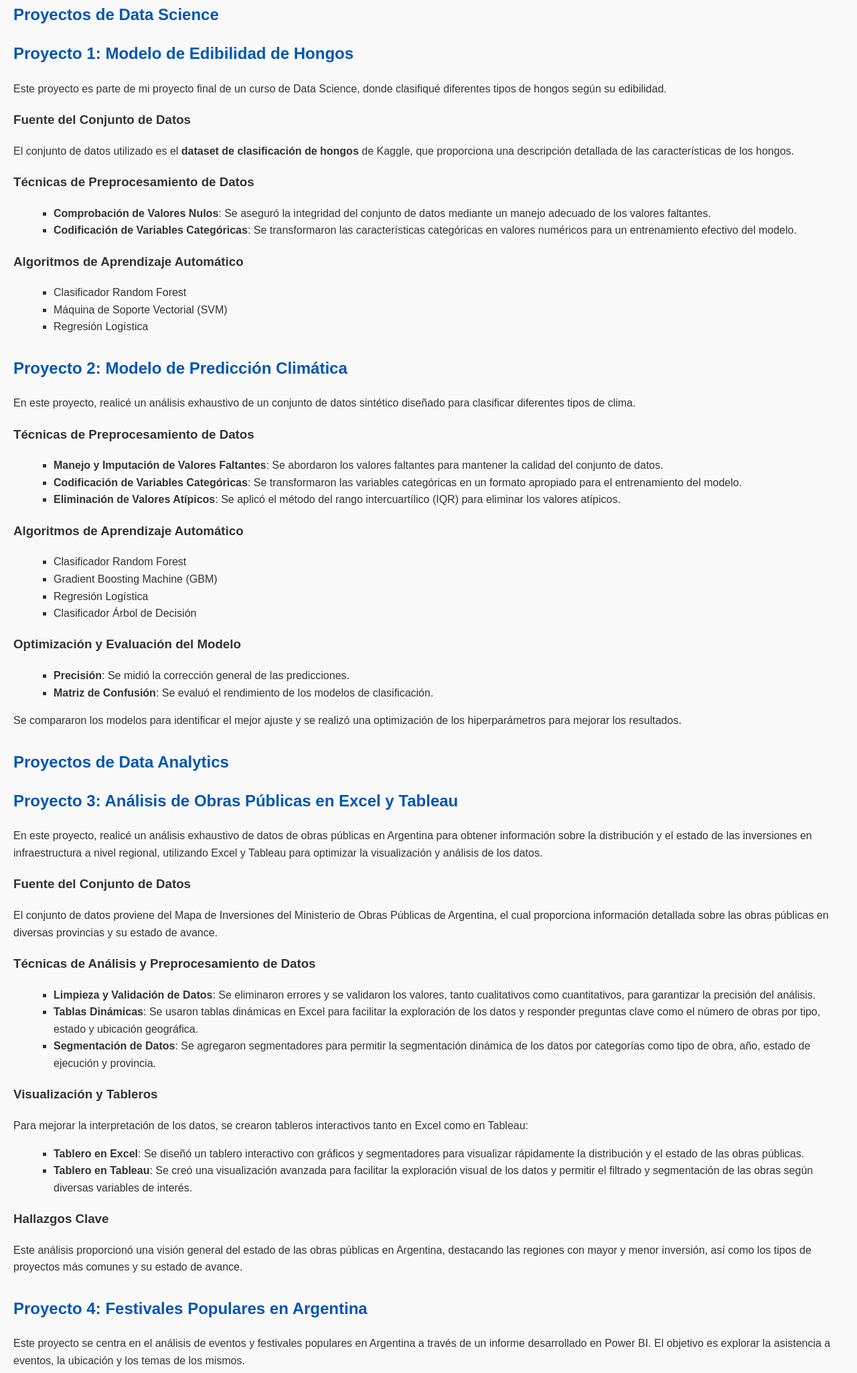
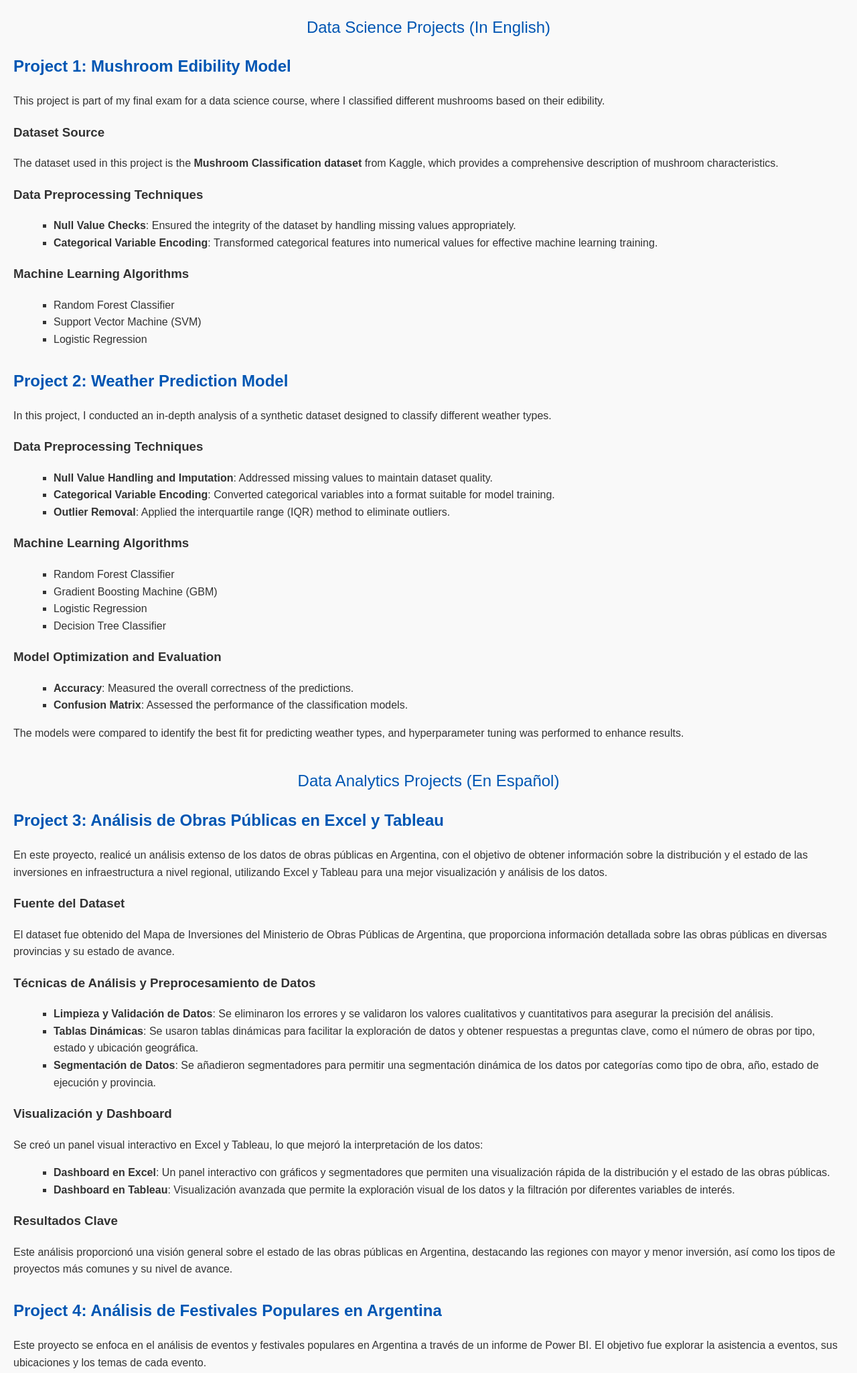
Before and after one commit to AlvarezLI/Portafolio_alvarez, a plain HTML site: page index.html in a window 1280 px wide. Shown: the part 111-2161 px from the top of the page at 67% size. Drawn offline with Linux system fonts and the light colour scheme.

Commit message:
Update index.html

```diff
--- a/index.html
+++ b/index.html
@@ -1,9 +1,9 @@
 <!DOCTYPE html>
-<html lang="es">
+<html lang="en">
 <head>
     <meta charset="UTF-8">
     <meta name="viewport" content="width=device-width, initial-scale=1.0">
-    <title>Portafolio Luis Ignacio Alvarez</title>
+    <title>Luis Ignacio Alvarez Portfolio</title>
     <style>
         body {
             font-family: Arial, sans-serif;
@@ -15,6 +15,12 @@
         }
         h1 {
             color: #444;
+            text-align: center;
+        }
+        .section-title {
+            font-size: 24px;
+            color: #0056b3;
+            margin-top: 40px;
             text-align: center;
         }
         .project {
@@ -37,130 +43,130 @@
     </style>
 </head>
 <body>
-    <h1>Portafolio Luis Ignacio Alvarez</h1>
+    <h1>Luis Ignacio Alvarez Portfolio</h1>
 
-    <h2>Proyectos de Data Science</h2>
+    <div class="section-title">Data Science Projects (In English)</div>
 
     <div class="project">
-        <h2>Proyecto 1: <a href="https://github.com/AlvarezLI/ProjectDS-Mushrooms" target="_blank">Modelo de Edibilidad de Hongos</a></h2>
-        <p>Este proyecto es parte de mi proyecto final de un curso de Data Science, donde clasifiqué diferentes tipos de hongos según su edibilidad.</p>
+        <h2>Project 1: <a href="https://github.com/AlvarezLI/ProjectDS-Mushrooms" target="_blank">Mushroom Edibility Model</a></h2>
+        <p>This project is part of my final exam for a data science course, where I classified different mushrooms based on their edibility.</p>
 
-        <h3>Fuente del Conjunto de Datos</h3>
-        <p>El conjunto de datos utilizado es el <strong>dataset de clasificación de hongos</strong> de Kaggle, que proporciona una descripción detallada de las características de los hongos.</p>
+        <h3>Dataset Source</h3>
+        <p>The dataset used in this project is the <strong>Mushroom Classification dataset</strong> from Kaggle, which provides a comprehensive description of mushroom characteristics.</p>
 
-        <h3>Técnicas de Preprocesamiento de Datos</h3>
+        <h3>Data Preprocessing Techniques</h3>
         <ul>
-            <li><strong>Comprobación de Valores Nulos</strong>: Se aseguró la integridad del conjunto de datos mediante un manejo adecuado de los valores faltantes.</li>
-            <li><strong>Codificación de Variables Categóricas</strong>: Se transformaron las características categóricas en valores numéricos para un entrenamiento efectivo del modelo.</li>
+            <li><strong>Null Value Checks</strong>: Ensured the integrity of the dataset by handling missing values appropriately.</li>
+            <li><strong>Categorical Variable Encoding</strong>: Transformed categorical features into numerical values for effective machine learning training.</li>
         </ul>
 
-        <h3>Algoritmos de Aprendizaje Automático</h3>
+        <h3>Machine Learning Algorithms</h3>
         <ul>
-            <li>Clasificador Random Forest</li>
-            <li>Máquina de Soporte Vectorial (SVM)</li>
-            <li>Regresión Logística</li>
+            <li>Random Forest Classifier</li>
+            <li>Support Vector Machine (SVM)</li>
+            <li>Logistic Regression</li>
         </ul>
     </div>
 
     <div class="project">
-        <h2>Proyecto 2: <a href="https://github.com/AlvarezLI/ProyectoDSII_ParteI" target="_blank">Modelo de Predicción Climática</a></h2>
-        <p>En este proyecto, realicé un análisis exhaustivo de un conjunto de datos sintético diseñado para clasificar diferentes tipos de clima.</p>
+        <h2>Project 2: <a href="https://github.com/AlvarezLI/ProyectoDSII_ParteI" target="_blank">Weather Prediction Model</a></h2>
+        <p>In this project, I conducted an in-depth analysis of a synthetic dataset designed to classify different weather types.</p>
+
+        <h3>Data Preprocessing Techniques</h3>
+        <ul>
+            <li><strong>Null Value Handling and Imputation</strong>: Addressed missing values to maintain dataset quality.</li>
+            <li><strong>Categorical Variable Encoding</strong>: Converted categorical variables into a format suitable for model training.</li>
+            <li><strong>Outlier Removal</strong>: Applied the interquartile range (IQR) method to eliminate outliers.</li>
+        </ul>
+
+        <h3>Machine Learning Algorithms</h3>
+        <ul>
+            <li>Random Forest Classifier</li>
+            <li>Gradient Boosting Machine (GBM)</li>
+            <li>Logistic Regression</li>
+            <li>Decision Tree Classifier</li>
+        </ul>
+
+        <h3>Model Optimization and Evaluation</h3>
+        <ul>
+            <li><strong>Accuracy</strong>: Measured the overall correctness of the predictions.</li>
+            <li><strong>Confusion Matrix</strong>: Assessed the performance of the classification models.</li>
+        </ul>
+        <p>The models were compared to identify the best fit for predicting weather types, and hyperparameter tuning was performed to enhance results.</p>
+    </div>
+
+    <div class="section-title">Data Analytics Projects (En Español)</div>
+
+    <div class="project">
+        <h2>Project 3: <a href="https://github.com/AlvarezLI/Excel-Tableau_PublicWorks" target="_blank">Análisis de Obras Públicas en Excel y Tableau</a></h2>
+        <p>En este proyecto, realicé un análisis extenso de los datos de obras públicas en Argentina, con el objetivo de obtener información sobre la distribución y el estado de las inversiones en infraestructura a nivel regional, utilizando Excel y Tableau para una mejor visualización y análisis de los datos.</p>
+
+        <h3>Fuente del Dataset</h3>
+        <p>El dataset fue obtenido del Mapa de Inversiones del Ministerio de Obras Públicas de Argentina, que proporciona información detallada sobre las obras públicas en diversas provincias y su estado de avance.</p>
+
+        <h3>Técnicas de Análisis y Preprocesamiento de Datos</h3>
+        <ul>
+            <li><strong>Limpieza y Validación de Datos</strong>: Se eliminaron los errores y se validaron los valores cualitativos y cuantitativos para asegurar la precisión del análisis.</li>
+            <li><strong>Tablas Dinámicas</strong>: Se usaron tablas dinámicas para facilitar la exploración de datos y obtener respuestas a preguntas clave, como el número de obras por tipo, estado y ubicación geográfica.</li>
+            <li><strong>Segmentación de Datos</strong>: Se añadieron segmentadores para permitir una segmentación dinámica de los datos por categorías como tipo de obra, año, estado de ejecución y provincia.</li>
+        </ul>
+
+        <h3>Visualización y Dashboard</h3>
+        <p>Se creó un panel visual interactivo en Excel y Tableau, lo que mejoró la interpretación de los datos:</p>
+        <ul>
+            <li><strong>Dashboard en Excel</strong>: Un panel interactivo con gráficos y segmentadores que permiten una visualización rápida de la distribución y el estado de las obras públicas.</li>
+            <li><strong>Dashboard en Tableau</strong>: Visualización avanzada que permite la exploración visual de los datos y la filtración por diferentes variables de interés.</li>
+        </ul>
+
+        <h3>Resultados Clave</h3>
+        <p>Este análisis proporcionó una visión general sobre el estado de las obras públicas en Argentina, destacando las regiones con mayor y menor inversión, así como los tipos de proyectos más comunes y su nivel de avance.</p>
+    </div>
+
+    <div class="project">
+        <h2>Project 4: <a href="https://github.com/AlvarezLI/PowerBi-CostumbresArg" target="_blank">Análisis de Festivales Populares en Argentina</a></h2>
+        <p>Este proyecto se enfoca en el análisis de eventos y festivales populares en Argentina a través de un informe de Power BI. El objetivo fue explorar la asistencia a eventos, sus ubicaciones y los temas de cada evento.</p>
+
+        <h3>Fuente del Dataset</h3>
+        <p>El dataset utilizado en este proyecto es una compilación de información sobre eventos y festivales populares en Argentina, que incluye detalles como el número de asistentes, la ubicación de los eventos y los temas de los mismos.</p>
 
         <h3>Técnicas de Preprocesamiento de Datos</h3>
         <ul>
-            <li><strong>Manejo y Imputación de Valores Faltantes</strong>: Se abordaron los valores faltantes para mantener la calidad del conjunto de datos.</li>
-            <li><strong>Codificación de Variables Categóricas</strong>: Se transformaron las variables categóricas en un formato apropiado para el entrenamiento del modelo.</li>
-            <li><strong>Eliminación de Valores Atípicos</strong>: Se aplicó el método del rango intercuartílico (IQR) para eliminar los valores atípicos.</li>
-        </ul>
-
-        <h3>Algoritmos de Aprendizaje Automático</h3>
-        <ul>
-            <li>Clasificador Random Forest</li>
-            <li>Gradient Boosting Machine (GBM)</li>
-            <li>Regresión Logística</li>
-            <li>Clasificador Árbol de Decisión</li>
-        </ul>
-
-        <h3>Optimización y Evaluación del Modelo</h3>
-        <ul>
-            <li><strong>Precisión</strong>: Se midió la corrección general de las predicciones.</li>
-            <li><strong>Matriz de Confusión</strong>: Se evaluó el rendimiento de los modelos de clasificación.</li>
-        </ul>
-        <p>Se compararon los modelos para identificar el mejor ajuste y se realizó una optimización de los hiperparámetros para mejorar los resultados.</p>
-    </div>
-
-    <h2>Proyectos de Data Analytics</h2>
-
-    <div class="project">
-        <h2>Proyecto 3: <a href="https://github.com/AlvarezLI/Excel-Tableau_PublicWorks" target="_blank">Análisis de Obras Públicas en Excel y Tableau</a></h2>
-        <p>En este proyecto, realicé un análisis exhaustivo de datos de obras públicas en Argentina para obtener información sobre la distribución y el estado de las inversiones en infraestructura a nivel regional, utilizando Excel y Tableau para optimizar la visualización y análisis de los datos.</p>
-
-        <h3>Fuente del Conjunto de Datos</h3>
-        <p>El conjunto de datos proviene del Mapa de Inversiones del Ministerio de Obras Públicas de Argentina, el cual proporciona información detallada sobre las obras públicas en diversas provincias y su estado de avance.</p>
-
-        <h3>Técnicas de Análisis y Preprocesamiento de Datos</h3>
-        <ul>
-            <li><strong>Limpieza y Validación de Datos</strong>: Se eliminaron errores y se validaron los valores, tanto cualitativos como cuantitativos, para garantizar la precisión del análisis.</li>
-            <li><strong>Tablas Dinámicas</strong>: Se usaron tablas dinámicas en Excel para facilitar la exploración de los datos y responder preguntas clave como el número de obras por tipo, estado y ubicación geográfica.</li>
-            <li><strong>Segmentación de Datos</strong>: Se agregaron segmentadores para permitir la segmentación dinámica de los datos por categorías como tipo de obra, año, estado de ejecución y provincia.</li>
-        </ul>
-
-        <h3>Visualización y Tableros</h3>
-        <p>Para mejorar la interpretación de los datos, se crearon tableros interactivos tanto en Excel como en Tableau:</p>
-        <ul>
-            <li><strong>Tablero en Excel</strong>: Se diseñó un tablero interactivo con gráficos y segmentadores para visualizar rápidamente la distribución y el estado de las obras públicas.</li>
-            <li><strong>Tablero en Tableau</strong>: Se creó una visualización avanzada para facilitar la exploración visual de los datos y permitir el filtrado y segmentación de las obras según diversas variables de interés.</li>
-        </ul>
-
-        <h3>Hallazgos Clave</h3>
-        <p>Este análisis proporcionó una visión general del estado de las obras públicas en Argentina, destacando las regiones con mayor y menor inversión, así como los tipos de proyectos más comunes y su estado de avance.</p>
-    </div>
-
-    <div class="project">
-        <h2>Proyecto 4: <a href="https://github.com/AlvarezLI/PowerBi-CostumbresArg" target="_blank">Festivales Populares en Argentina</a></h2>
-        <p>Este proyecto se centra en el análisis de eventos y festivales populares en Argentina a través de un informe desarrollado en Power BI. El objetivo es explorar la asistencia a eventos, la ubicación y los temas de los mismos.</p>
-
-        <h3>Fuente del Conjunto de Datos</h3>
-        <p>El conjunto de datos utilizado es una recopilación de información sobre eventos y festivales populares en Argentina, incluyendo detalles como el número de asistentes, la ubicación de los eventos y los temas de los mismos.</p>
-
-        <h3>Técnicas de Preprocesamiento de Datos</h3>
-        <ul>
-            <li><strong>Control de Valores Nulos</strong>: Se manejaron los valores faltantes para asegurar la integridad del conjunto de datos.</li>
-            <li><strong>Codificación de Variables Categóricas</strong>: Se transformaron las características categóricas para su análisis de datos.</li>
+            <li><strong>Control de Valores Nulos</strong>: Se manejaron los valores faltantes adecuadamente para asegurar la integridad del dataset.</li>
+            <li><strong>Codificación de Variables Categóricas</strong>: Las características categóricas se transformaron en valores numéricos, lo cual es esencial para el análisis de datos.</li>
         </ul>
 
         <h3>Visualización y Análisis</h3>
         <ul>
-            <li><strong>Asistencia</strong>: Gráficos que muestran el número de asistentes por mes, año y tipo de entrada.</li>
-            <li><strong>Ubicación de los Eventos</strong>: Un mapa muestra la distribución de los eventos por provincia.</li>
-            <li><strong>Análisis de Temas</strong>: Clasificación de eventos por tema y tipo de entrada.</li>
+            <li><strong>Asistencia</strong>: Incluye gráficos que muestran el número de asistentes por mes, año y tipo de entrada.</li>
+            <li><strong>Información de los Eventos</strong>: Un mapa muestra la distribución de los eventos por provincia.</li>
+            <li><strong>Análisis de Temas</strong>: Permite explorar los temas de los eventos, mostrando la clasificación por tipo de entrada y el número de eventos por tema.</li>
         </ul>
 
         <h3>Resultados Clave</h3>
-        <p>Este análisis proporciona una visión integral de la participación en festivales en Argentina, destacando tendencias en asistencia, distribución de eventos y temas predominantes.</p>
+        <p>Este análisis ofrece una visión integral de la participación en festivales populares en Argentina, destacando las tendencias en la asistencia, la distribución geográfica de los eventos y los temas predominantes.</p>
     </div>
 
     <div class="project">
-        <h2>Proyecto 5: <a href="https://github.com/AlvarezLI/PowerBI_Spotify" target="_blank">Análisis de Datos Musicales de Spotify</a></h2>
-        <p>Este proyecto se centra en el análisis de datos de canciones de Spotify para explorar las características musicales y su relación con la popularidad de las canciones.</p>
+        <h2>Project 5: <a href="https://github.com/AlvarezLI/PowerBI_Spotify" target="_blank">Análisis de Datos Musicales de Spotify</a></h2>
+        <p>Este proyecto se enfoca en analizar los datos de canciones de Spotify, con el objetivo de explorar las características musicales y su relación con la popularidad de las canciones.</p>
 
-        <h3>Fuente del Conjunto de Datos</h3>
-        <p>El conjunto de datos utilizado fue descargado de <a href="https://www.kaggle.com/datasets/nelgiriyewithana/top-spotify-songs-2023" target="_blank">Kaggle</a>, el cual proporciona información sobre características de las canciones como tempo, valencia, energía y popularidad.</p>
+        <h3>Fuente del Dataset</h3>
+        <p>El dataset utilizado en este proyecto fue descargado de <a href="https://www.kaggle.com/datasets" target="_blank">Kaggle</a>, y contiene información detallada sobre canciones populares en Spotify.</p>
 
-        <h3>Técnicas de Preprocesamiento de Datos</h3>
+        <h3>Preprocesamiento de Datos</h3>
         <ul>
-            <li><strong>Extracción de Datos</strong>: Se extrajeron los datos relevantes de las canciones para su análisis.</li>
-            <li><strong>Visualización de Datos</strong>: Se exploraron las distribuciones de las características musicales y su relación con la popularidad.</li>
+            <li><strong>Normalización de Variables</strong>: Se normalizaron las características de las canciones, como el tempo, la energía y la valencia.</li>
+            <li><strong>Transformación de Variables Categóricas</strong>: Las características de las canciones fueron transformadas en formatos apropiados para análisis.</li>
         </ul>
 
         <h3>Visualización y Análisis</h3>
         <ul>
-            <li><strong>Distribución de Tempo</strong>: Un histograma muestra la distribución del tempo entre las canciones.</li>
-            <li><strong>Energía vs Popularidad</strong>: Un diagrama de dispersión ilustra la relación entre la energía de la canción y su popularidad.</li>
+            <li><strong>Correlaciones</strong>: Se analizaron las correlaciones entre las diferentes características musicales y la popularidad de las canciones.</li>
+            <li><strong>Dashboard en Power BI</strong>: Se creó un tablero interactivo que muestra los datos de canciones más populares y sus características.</li>
         </ul>
 
         <h3>Resultados Clave</h3>
-        <p>Este análisis proporciona información sobre cómo las características musicales influyen en la popularidad de las canciones en Spotify, revelando tendencias a través de diferentes géneros.</p>
+        <p>Los resultados proporcionaron información sobre qué características musicales se correlacionan más estrechamente con la popularidad de las canciones en Spotify, lo que ofrece insights valiosos para artistas y productores musicales.</p>
     </div>
 
 </body>
```
